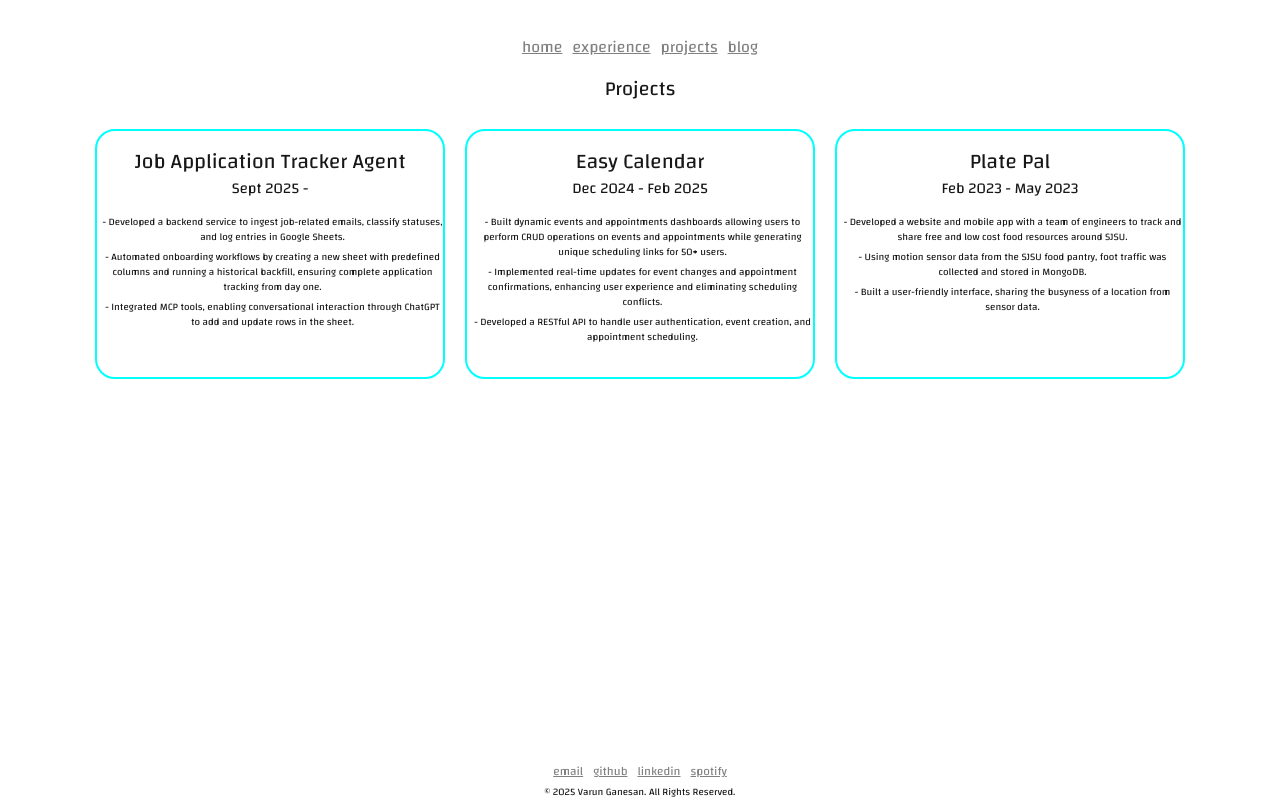
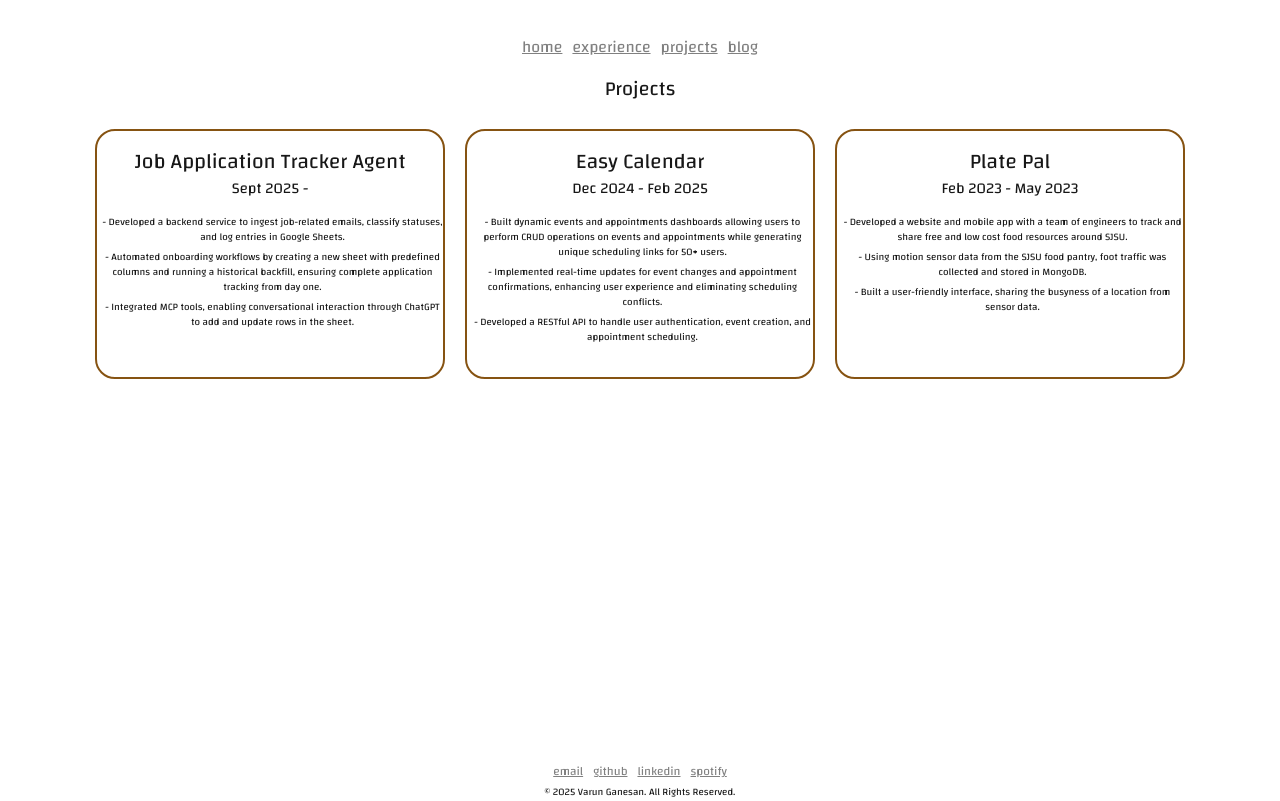
Before and after one commit to v2ganesan/portfolio, a Next.js app: page /projects in a window 1280 px wide. Built offline with nearby package versions, Linux system fonts and the light colour scheme.

Commit message:
color change

```diff
--- a/app/globals.css
+++ b/app/globals.css
@@ -100,7 +100,7 @@ body {
   display: flex;
   flex-direction: column;
   /*justify-content: center;*/
-  border-color: aqua ;
+  border-color:  #865312 ;
   border-width: 2px;
   margin-top: 5px;
   padding-top: 15px;
```
